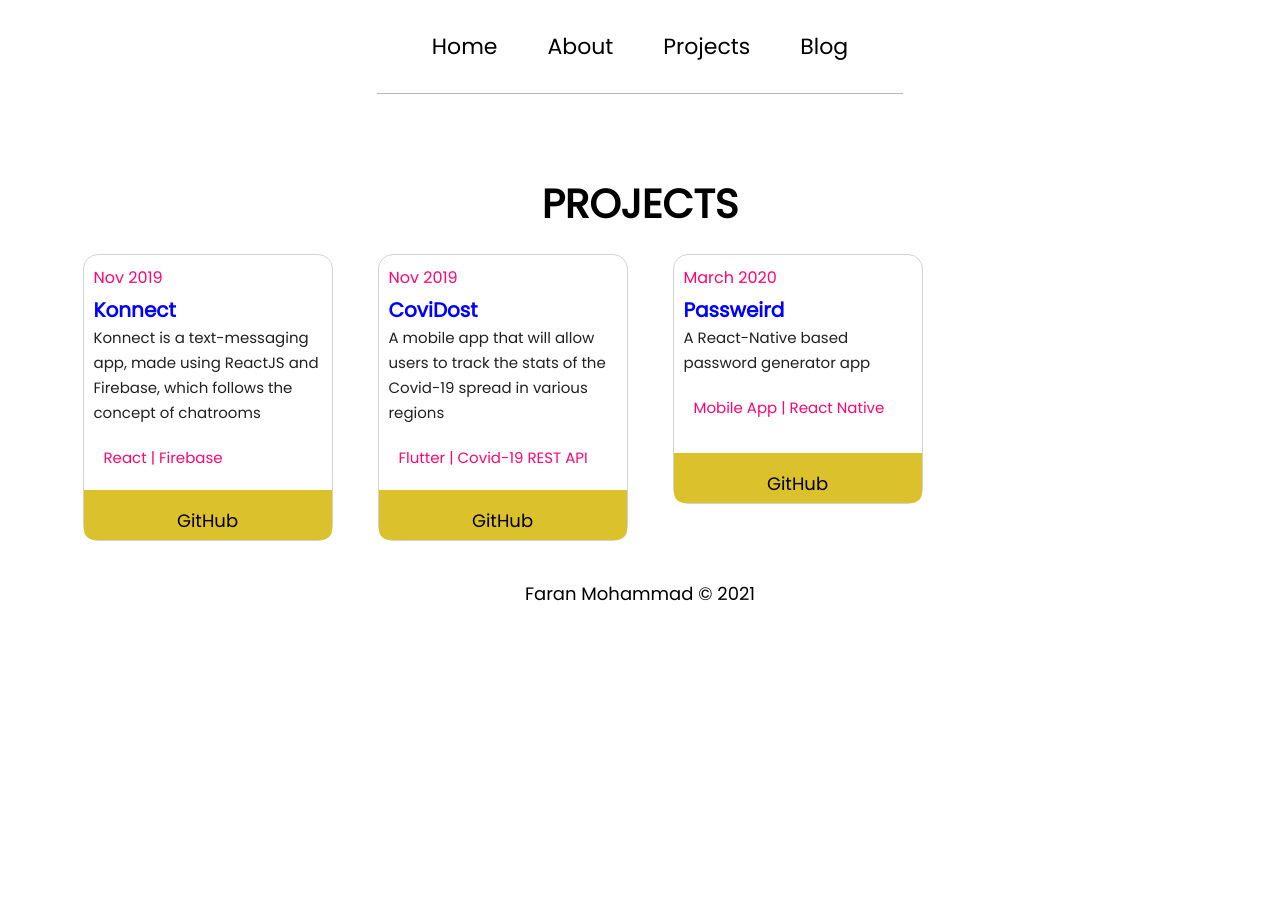
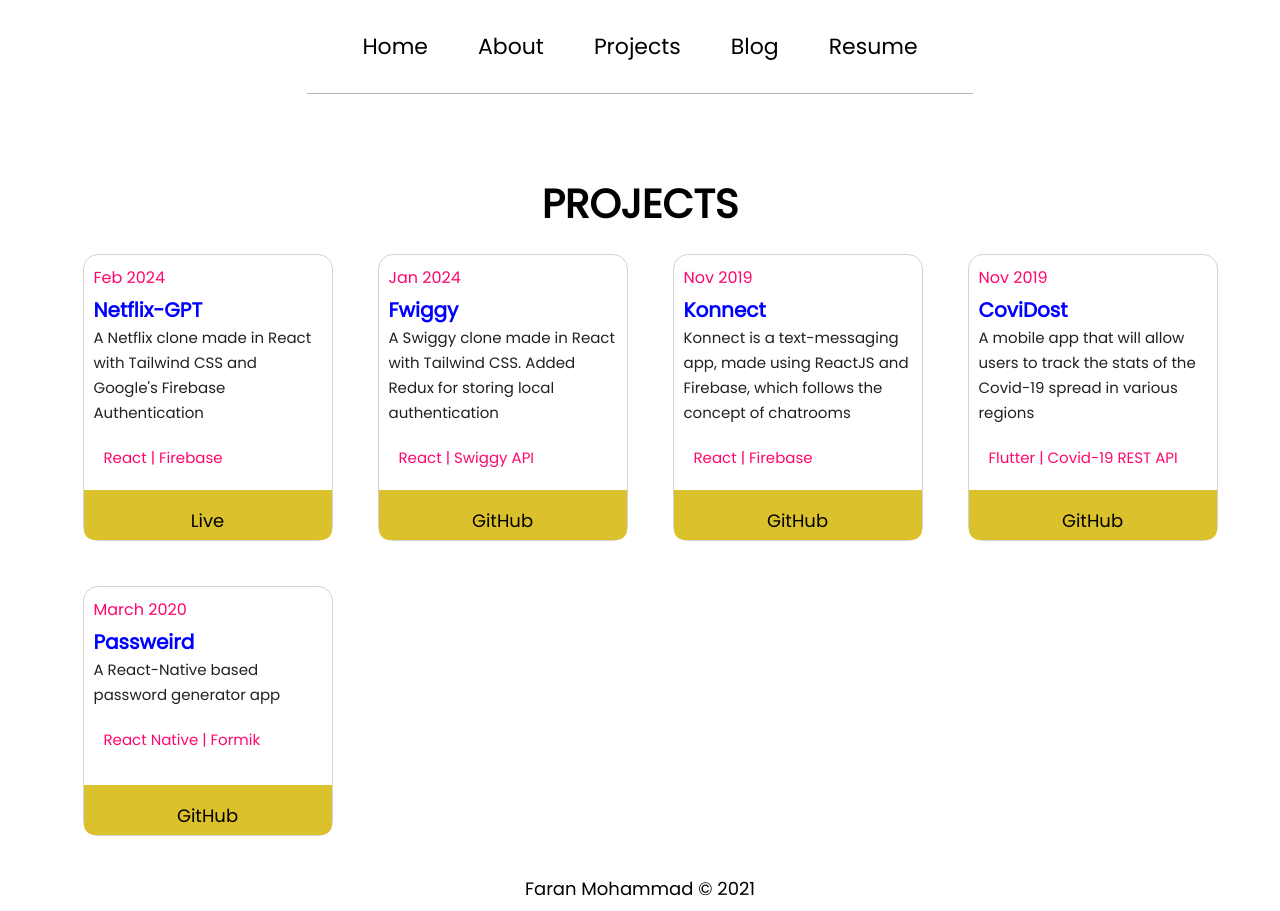
Before and after one commit to Faranheit15/Portfolio, a React (Create React App) app: page /projects in a window 1280 px wide. Before the commit the page ends 800 px from the top, so only its background shows below. Built offline with nearby package versions, Linux system fonts and the light colour scheme.

Commit message:
updating resume and projects

```diff
--- a/src/components/App.js
+++ b/src/components/App.js
@@ -10,6 +10,7 @@ import Single from "./Single";
 import "../css/App.css";
 import Footer from "./Footer";
 import About from "./About";
+import Resume from "./Resume";
 
 const history = createBrowserHistory();
 
@@ -24,6 +25,7 @@ export default function App() {
           <Route path="/projects/" component={Projects} />
           <Route path="/blog/" component={Blog} />
           <Route path="/post/:title/" component={Single} />
+          <Route path="/resume/" component={Resume} />
           <Route component={NotFound} />
         </Switch>
       </div>
--- a/src/components/Blog.js
+++ b/src/components/Blog.js
@@ -13,7 +13,7 @@ export default function Blog() {
       </Helmet>
       <div className="container">
         <h1 className="pageTitle">{pageTitle}</h1>
-        <ul className="blogList">
+        {/* <ul className="blogList">
           {[...Posts()].map((post) => {
             const url = post[0];
             const { title } = post[1];
@@ -30,7 +30,12 @@ export default function Blog() {
               </li>
             );
           })}
-        </ul>
+        </ul> */}
+        <div className="btn">
+          <a href="https://faranheit.medium.com/">
+            <strong>Medium Profile</strong>
+          </a>
+        </div>
       </div>
     </Fragment>
   );
--- a/src/components/Navbar.js
+++ b/src/components/Navbar.js
@@ -26,6 +26,11 @@ export default function Navbar() {
             Blog
           </Link>
         </div>
+        <div className="navigation-sub">
+          <Link to="/Resume" className="item">
+            Resume
+          </Link>
+        </div>
       </div>
     </React.Fragment>
   );
--- a/src/components/Projects.js
+++ b/src/components/Projects.js
@@ -1,5 +1,5 @@
 import React, { Fragment } from 'react';
-import Helmet from'react-helmet';
+import Helmet from 'react-helmet';
 import Project from './Project';
 import '../css/Projects.css';
 
@@ -14,6 +14,22 @@ export default function Projects() {
       <h1>Projects</h1>
       <div className="projects">
         <div className="projects_list">
+          <Project
+            name="Netflix-GPT"
+            description="A Netflix clone made in React with Tailwind CSS and Google's Firebase Authentication"
+            type="React | Firebase"
+            date="Feb 2024"
+            link="https://faranheit15.github.io/Netflix-GPT/"
+            linkText="Live"
+          />
+          <Project
+            name="Fwiggy"
+            description="A Swiggy clone made in React with Tailwind CSS. Added Redux for storing local authentication"
+            type="React | Swiggy API"
+            date="Jan 2024"
+            link="https://github.com/Faranheit15/namaste-react/tree/project/fwiggy"
+            linkText="GitHub"
+          />
           <Project
             name="Konnect"
             description="Konnect is a text-messaging app, made using ReactJS and Firebase, which follows the concept of chatrooms"
@@ -33,7 +49,7 @@ export default function Projects() {
           <Project
             name="Passweird"
             description="A React-Native based password generator app"
-            type="Mobile App | React Native"
+            type="React Native | Formik"
             date="March 2020"
             link="https://github.com/Faranheit15/Passweird"
             linkText="GitHub"
--- /dev/null
+++ b/src/components/Resume.js
@@ -0,0 +1,23 @@
+import React, { Fragment } from "react";
+import Helmet from "react-helmet";
+import MyResume from "../resume/Faran.Mohammad.resume.pdf";
+
+const pageTitle = "Resume";
+
+const Resume = () => {
+    return (
+        <Fragment>
+            <Helmet>
+                <title>{pageTitle} - Faran Mohammad</title>
+            </Helmet>
+            <h1>Resume</h1>
+            <div className="btn">
+                <a href={MyResume} download="Faran.Mohammad.Resume.pdf">
+                    <strong>Download Resume!</strong>
+                </a>
+            </div>
+        </Fragment>
+    );
+};
+
+export default Resume;
--- a/src/data.js
+++ b/src/data.js
@@ -1,4 +1,10 @@
 export const projects = [{
+    title: "Netflix-GPT",
+    subtitle: "React | Firebase",
+    description: "A Netflix clone made in React with Tailwind CSS and Google's Firebase Authentication.",
+    image: "./Konnect.gif",
+    link: "https://faranheit15.github.io/Netflix-GPT/",
+}, {
     title: "Konnect",
     subtitle: "React | Firebase",
     description: "Konnect is a text-messaging app, made using ReactJS and Firebase, which follows the concept of chatrooms",
```
Also changed, not shown: 2 other files (tests, documents, lock files or other folders). Lines whose indentation alone changed are shown as unchanged.
